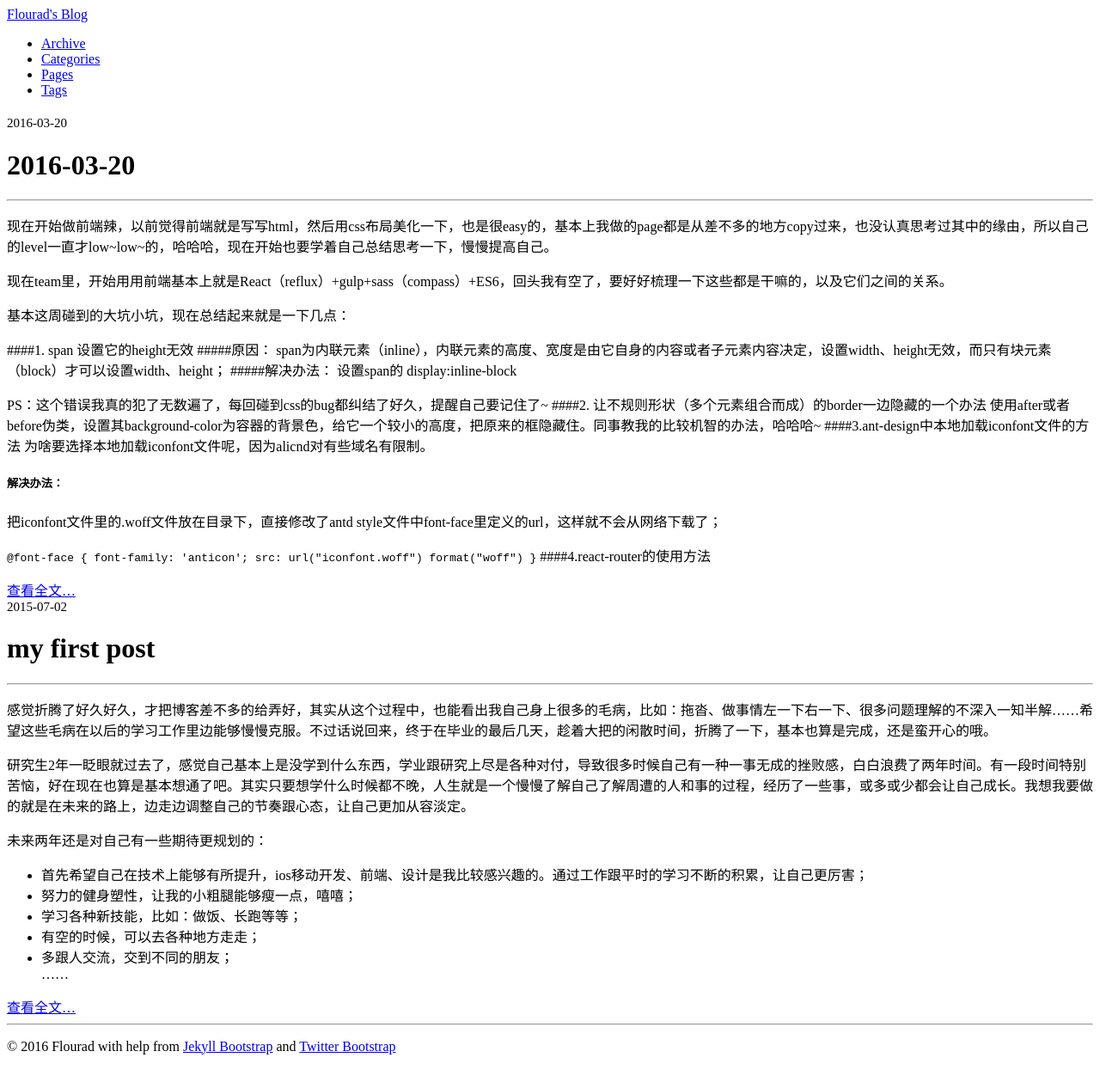
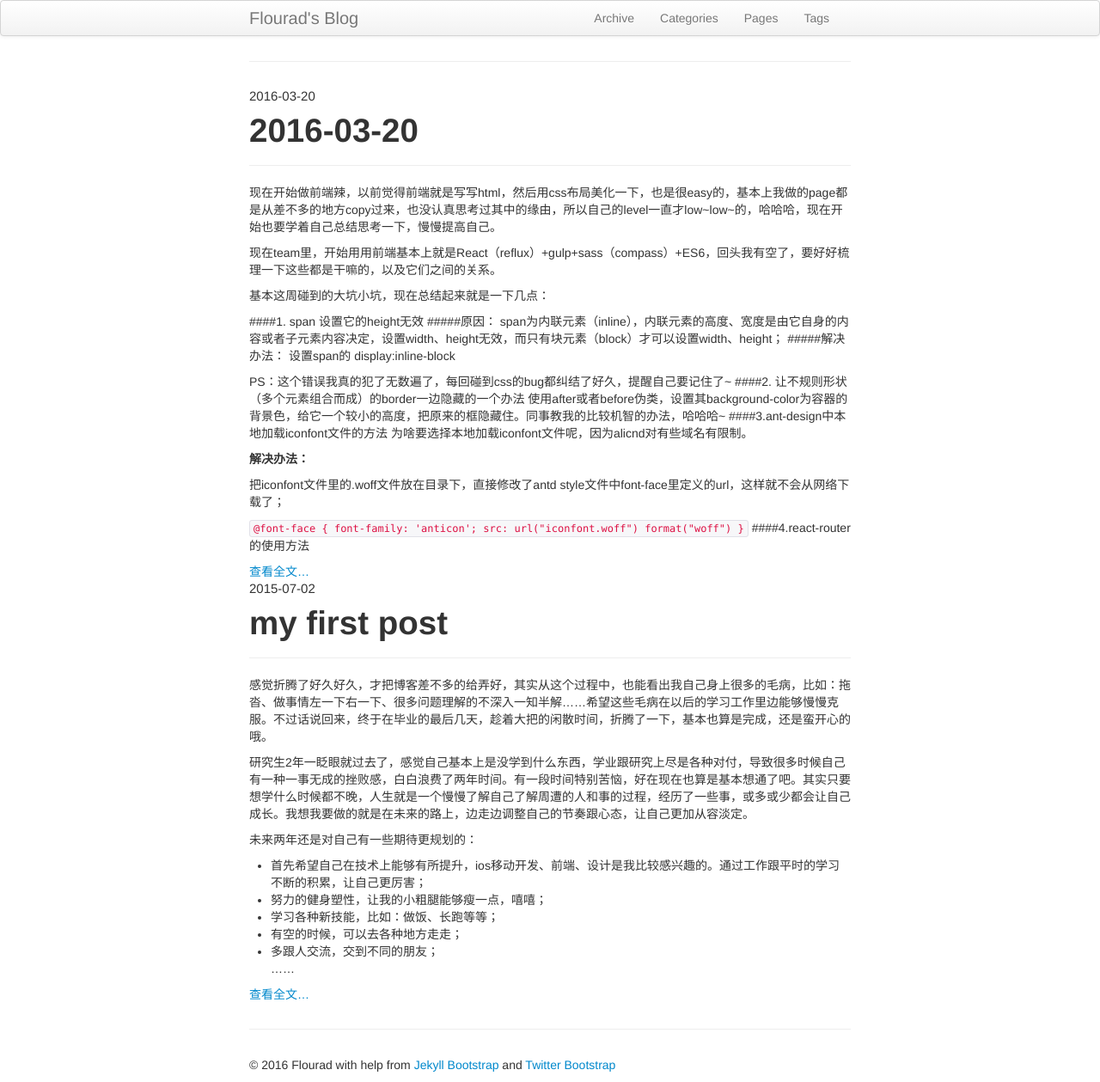
Before and after one commit to Flourad/Flourad.github.io, a Jekyll site: the page built from index.md, in a window 1280 px wide. Shown: the whole page at 86% size. Built offline with Jekyll 4.4.1, drawn with Linux system fonts in a browser that asks for light colours.

Commit message:
Update default.html

```diff
--- a/_includes/themes/twitter/default.html
+++ b/_includes/themes/twitter/default.html
@@ -15,8 +15,8 @@
     <![endif]-->
 
     <!-- Le styles -->
-    <link href="{{ ASSET_PATH }}bootstrap/css/bootstrap.2.2.2.min.css" rel="stylesheet">
-    <link href="{{ ASSET_PATH }}css/style.css?body=1" rel="stylesheet" type="text/css" media="all">
+    <link href="{{ ASSET_PATH }}twitter/bootstrap/css/bootstrap.2.2.2.min.css" rel="stylesheet">
+    <link href="{{ ASSET_PATH }}twitter/css/style.css?body=1" rel="stylesheet" type="text/css" media="all">
 
     <!-- Le fav and touch icons -->
   <!-- Update these with your own images
```
